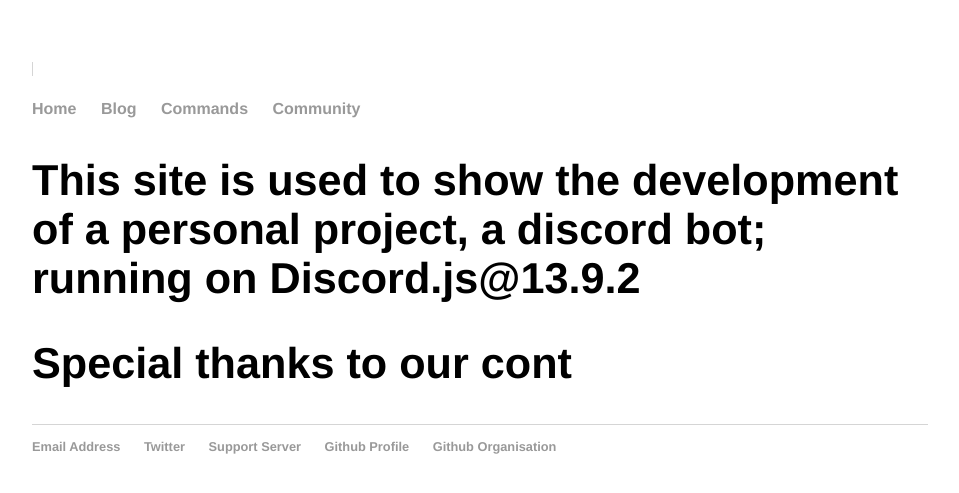
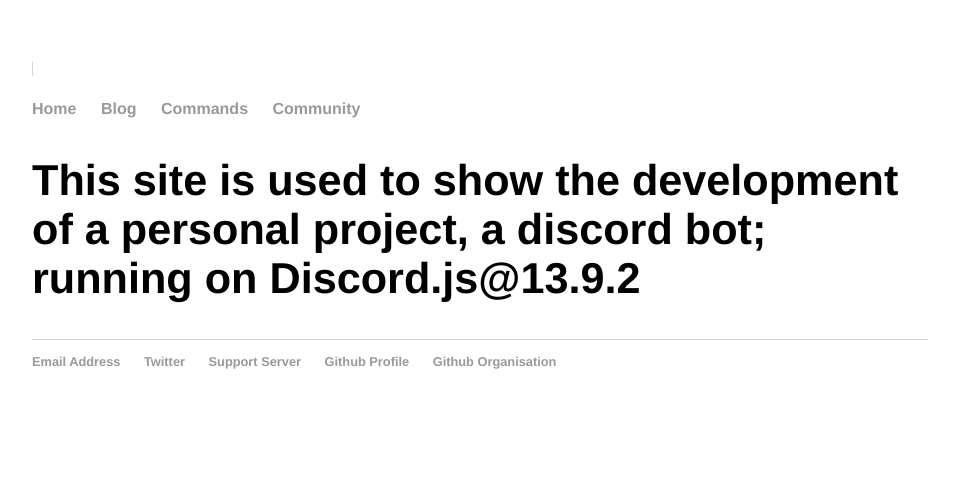
Before and after one commit to DamonTheBot/damonthebot.github.io, a Jekyll site: the page built from index.html, in a window 1280 px wide. Shown: the top 493 px of the page, without its empty margins (160-1119 px from the left). Built offline with Jekyll 4.4.1, drawn with Linux system fonts in a browser that asks for light colours.

Commit message:
Small cosmetic change
Signed-off-by: SonSetCrow <klausvolkov08@gmail.com>

```diff
--- a/index.html
+++ b/index.html
@@ -10,6 +10,4 @@ title: DamonTheBot's Dev Blog.
 
 <div class="blurb">
 	<h2>{{site.Website}}{{site.Discord_ver}}</h2>
-
-	<h2> Special thanks to our cont</h2>
 </div>
```
